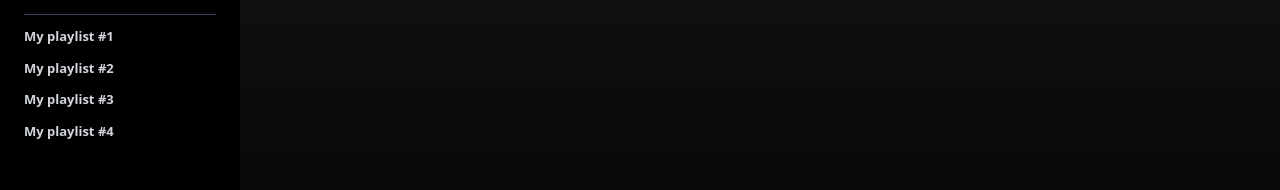
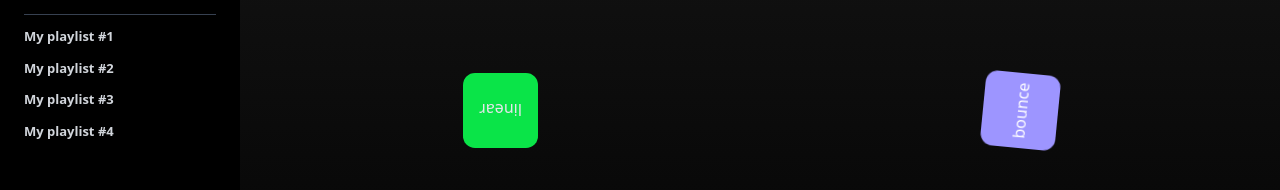
Before and after one commit to Jonas-Hoang/spotify-clone-vuejs, a Vue app: page /pl2 in a window 1280 px wide. Shown: the part 360-550 px from the top of the page. Built offline with nearby package versions, Linux system fonts and the light colour scheme; what @tresjs/core would draw is missing.

Commit message:
tranform-origin

```diff
--- a/src/App.vue
+++ b/src/App.vue
@@ -79,9 +79,11 @@ let openMenu = ref(false);
             My playlist #1
           </li>
         </router-link>
-        <li class="font-semibold cursor-pointer text-[13px] mt-3 text-gray-300 hover:text-white">
-          My playlist #2
-        </li>
+        <router-link to="/pl2">
+          <li class="font-semibold cursor-pointer text-[13px] mt-3 text-gray-300 hover:text-white">
+            My playlist #2
+          </li>
+        </router-link>
         <li class="font-semibold cursor-pointer text-[13px] mt-3 text-gray-300 hover:text-white">
           My playlist #3
         </li>
--- a/src/router/index.js
+++ b/src/router/index.js
@@ -11,6 +11,8 @@ import CreatePlaylist from "../views/CreateView.vue";
 import LikeSong from "../views/LikeSong.vue";
 // @ts-ignore
 import Playlist1 from "../views/Playlist1.vue";
+// @ts-ignore
+import Playlist2 from "../views/Playlist2.vue";
 
 const router = createRouter({
     // @ts-ignore
@@ -40,6 +42,10 @@ const router = createRouter({
             path: "/pl1",
             component: Playlist1,
         },
+        {
+            path: "/pl2",
+            component: Playlist2,
+        },
     ],
 });
 
--- /dev/null
+++ b/src/views/Playlist2.vue
@@ -0,0 +1,57 @@
+<script setup>
+import { gsap } from "gsap";
+import { onMounted } from "vue";
+
+onMounted(() => {
+  gsap.to(".green", {
+    rotation: 360,
+    duration: 2,
+    repeat: -1,
+    repeatDelay: 2,
+    ease: "none",
+  });
+
+  gsap.to(".purple", {
+    rotation: 360,
+    duration: 2,
+    repeat: -1,
+    repeatDelay: 2,
+    ease: "bounce.out",
+  });
+});
+</script>
+<template>
+  <div class="body">
+    <div class="box green text-gray-200">linear</div>
+    <div class="box purple text-white">bounce</div>
+  </div>
+</template>
+
+
+<style scoped>
+.body {
+  display: flex;
+  align-items: center;
+  justify-content: space-around;
+  min-height: 100vh;
+  margin: 0;
+  overflow: hidden;
+}
+.green {
+  background-color: var(--green);
+}
+
+.purple {
+  background-color: var(--purple);
+}
+.box {
+  width: 75px;
+  height: 75px;
+  border-radius: 12px;
+  display: flex;
+  align-items: center;
+  justify-content: center;
+  text-align: center;
+  transform-origin: center;
+}
+</style>
```
